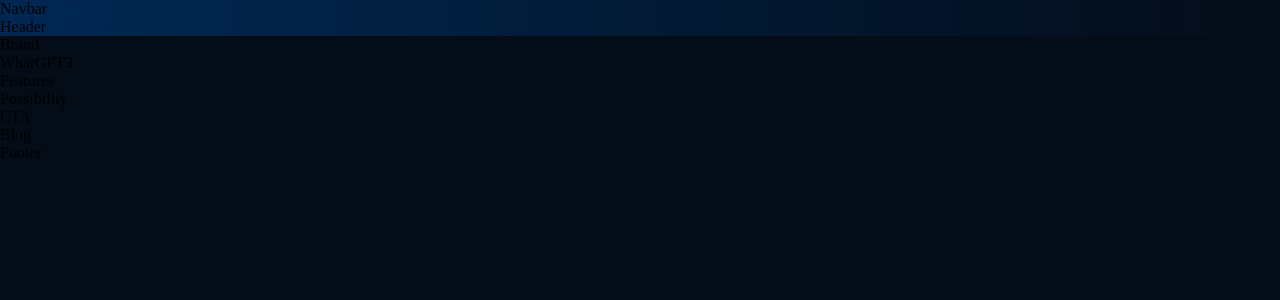
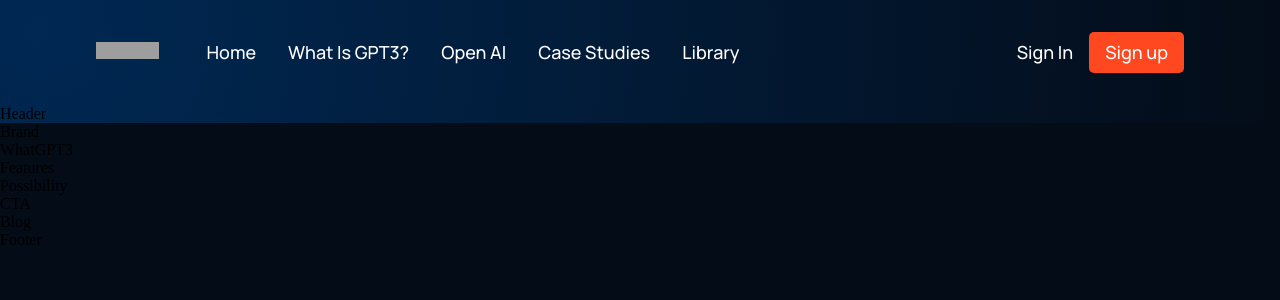
Before and after one commit to yyz13th/gpt_lnding_rct, a React (Vite) app: page / in a window 1280 px wide. Shown: the top 300 px of the page. Built offline with nearby package versions, Linux system fonts and the light colour scheme; grey boxes are pictures that could not be loaded.

Commit message:
navbar links + styles

```diff
--- a/src/components/navbar/navbar.component.jsx
+++ b/src/components/navbar/navbar.component.jsx
@@ -1,9 +1,54 @@
-import React from 'react'
+import { useState } from 'react'
 import './navbar.styles.css'
+import { RiMenu3Line, RiCloseLine } from 'react-icons/ri'
+import logo from '../../assets/logo.svg'
 
+const Menu = () => (
+  <>
+    <p><a href="#home">Home</a></p>
+    <p><a href="#wgpt3">What is GPT3?</a></p>
+    <p><a href="#possibility">Open AI</a></p>
+    <p><a href="#features">Case Studies</a></p>
+    <p><a href="#blog">Library</a></p>
+  </>
+)
 const Navbar = () => {
+
+  const [toggleMenu, setToggleMenu] = useState(false);
+
   return (
-    <div>Navbar</div>
+    <div className='gpt3__navbar'>
+      <div className='gpt3__navbar-links'>
+        <div className='gpt3__navbar-links_logo'>
+          <img src={logo} alt="logo" />
+        </div>
+        <div className='gpt3__navbar-links_container'>
+          <Menu />
+        </div>
+      </div>
+      <div className='gpt3__navbar-sign'>
+        <p>Sign in</p>
+        <button type='button'>Sign up</button>
+      </div>
+      <div className='gpt3__navbar-menu'>
+        {toggleMenu
+          ? <RiCloseLine color='#fff' size={27} onClick={() => setToggleMenu(false)} />
+          : <RiMenu3Line color='#fff' size={27} onClick={() => setToggleMenu(true)} />
+        }
+        {toggleMenu && (
+          <div className='gpt3__navbar-menu_container scale-up-center'>
+            <div className='gpt3__navbar-menu_container-links'>
+              <Menu />
+              <div className='gpt3__navbar-menu_container-links-sign'>
+                <p>Sign in</p>
+                <button type='button'>Sign up</button>
+              </div>
+            </div>
+          </div>
+        )}
+      </div>
+    </div>
+
   )
 }
 
--- a/src/components/navbar/navbar.styles.css
+++ b/src/components/navbar/navbar.styles.css
@@ -0,0 +1,133 @@
+.gpt3__navbar {
+    display: flex;
+    justify-content: space-between;
+    align-items: center;
+
+    padding: 2rem 6rem;
+}
+
+.gpt3__navbar-links {
+    flex: 1;
+    display: flex;
+    justify-content: flex-start;
+    align-items: center;
+}
+
+.gpt3__navbar-links_logo {
+    margin-right: 2rem;
+}
+
+.gpt3__navbar-links_logo img {
+    width: 62.56px;
+    height: 16.02px;
+}
+
+.gpt3__navbar-links_container {
+    display: flex;
+    flex-direction: row;
+}
+
+.gpt3__navbar-sign {
+    display: flex;
+    justify-content: flex-end;
+    align-items: center;
+}
+
+.gpt3__navbar-links_container p,
+.gpt3__navbar-sign p,
+.gpt3__navbar-menu_container p {
+    color: #fff;
+    font-family: var(--font-family);
+    font-weight: 500;
+    font-size: 18px;
+    line-height: 25px;
+    text-transform: capitalize;
+    margin: 0 1rem;
+    cursor: pointer;
+}
+
+.gpt3__navbar-sign button,
+.gpt3__navbar-menu_container button {
+    padding: 0.5rem 1rem;
+    color: #fff;
+    font-family: var(--font-family);
+    font-weight: 500;
+    font-size: 18px;
+    line-height: 25px;
+    border: 0;
+    outline: none;
+    cursor: pointer;
+    background: #FF4820;
+    border-radius: 5px;
+}
+
+.gpt3__navbar-menu {
+    margin-left: 1rem;
+    display: none;
+    position: relative;
+}
+
+.gpt3__navbar-menu svg {
+    cursor: pointer;
+}
+
+.gpt3__navbar-menu_container {
+    display: flex;
+    justify-content: flex-end;
+    align-items: flex-end;
+    flex-direction: column;
+
+    text-align: end;
+    background: var(--color-footer);
+    padding: 2rem;
+    position: absolute;
+    top: 40px;
+    right: 0;
+    margin-top: 1rem;
+    min-width: 210px;
+    border-radius: 5px;
+    box-shadow: 0 0 5 rgba(0,0,0,0.2);
+}
+
+.gpt3__navbar-menu_container p {
+    margin: 1rem 0;
+}
+
+.gpt3__navbar-menu_container-links-sign {
+    display: none;
+}
+
+@media screen and (max-width: 1050px) {
+    .gpt3__navbar-links_container {
+        display: none;
+    }
+
+    .gpt3__navbar-menu {
+        display: flex;
+    }
+}
+
+@media screen and (max-width: 700px) {
+    .gpt3__navbar {
+        padding: 2rem 4rem;
+    }
+
+}
+
+@media screen and (max-width: 550px) {
+    .gpt3__navbar {
+        padding: 2rem;
+    }
+
+    .gpt3__navbar-sign {
+        display: none;
+    }
+
+    .gpt3__navbar-menu_container {
+        top: 20px;
+    }
+
+    .gpt3__navbar-menu_container-links-sign {
+        display: block;
+    }
+}
```
